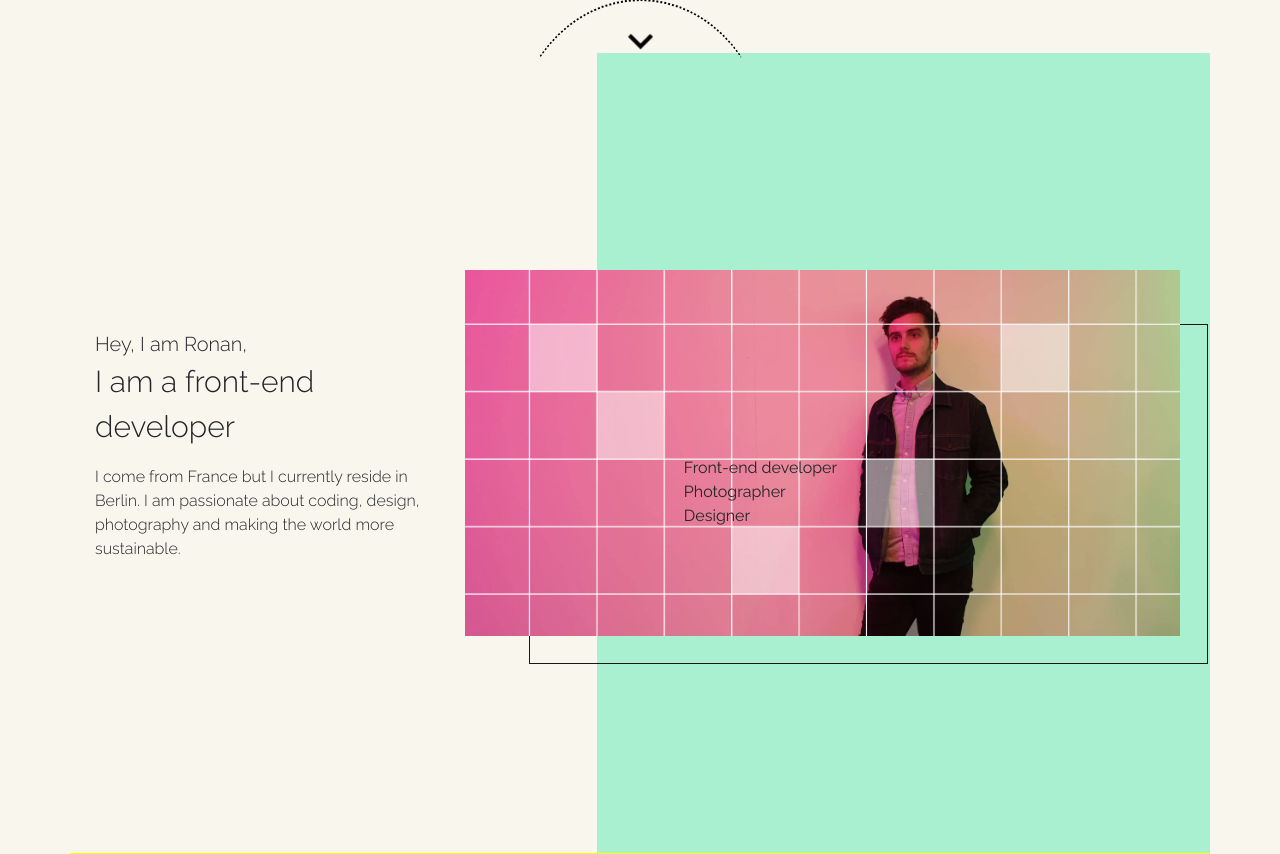
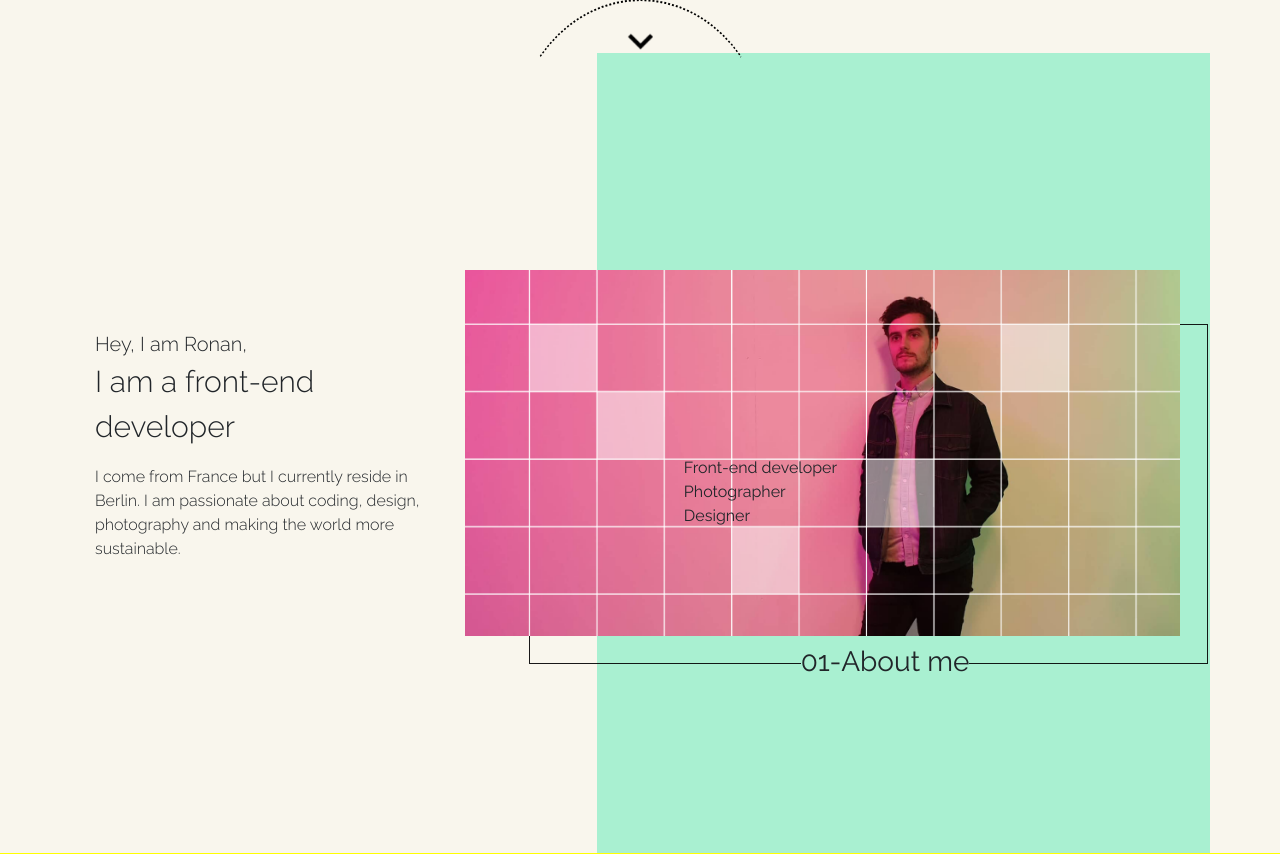
Before and after one commit to Holdenro/Portfolio, a PHP site: page / in a window 1280 px wide. Shown: the part 747-1601 px from the top of the page. Run offline with PHP 8.4, Linux system fonts and the light colour scheme; some libraries are stand-ins or nearby versions.

Commit message:
about me header

```diff
--- a/index.html
+++ b/index.html
@@ -78,9 +78,15 @@
 	    						<li>Designer</li>
 							</ul>
 				</div>
+				<div class = "container block-text">
+						<p id= "about-me">01-About me</p>
+				</div>
+
+
 				<div class = "container greenbackground">
 					<div class = "green-background"></div>
 				</div>
+			</div>
 
 
 
--- a/stylesheets/style.css
+++ b/stylesheets/style.css
@@ -270,3 +270,24 @@ button.navbar-toggler {
   left: 529px;
   z-index: -1;
 }
+
+.block-text {
+  display: flex;
+  justify-content: center;
+  position: absolute;
+  z-index: 1;
+  bottom:170px;
+  left:55px;
+}
+
+#about-me {
+  font-size: 28px;
+  text-align: center;
+  margin: 0;
+  display: inline-block;
+  background-color: #A9F0D1;
+  /*margin-top: 37px;
+  text-transform: uppercase;
+  font-weight: lighter;
+  overflow: visible;*/
+}
```
